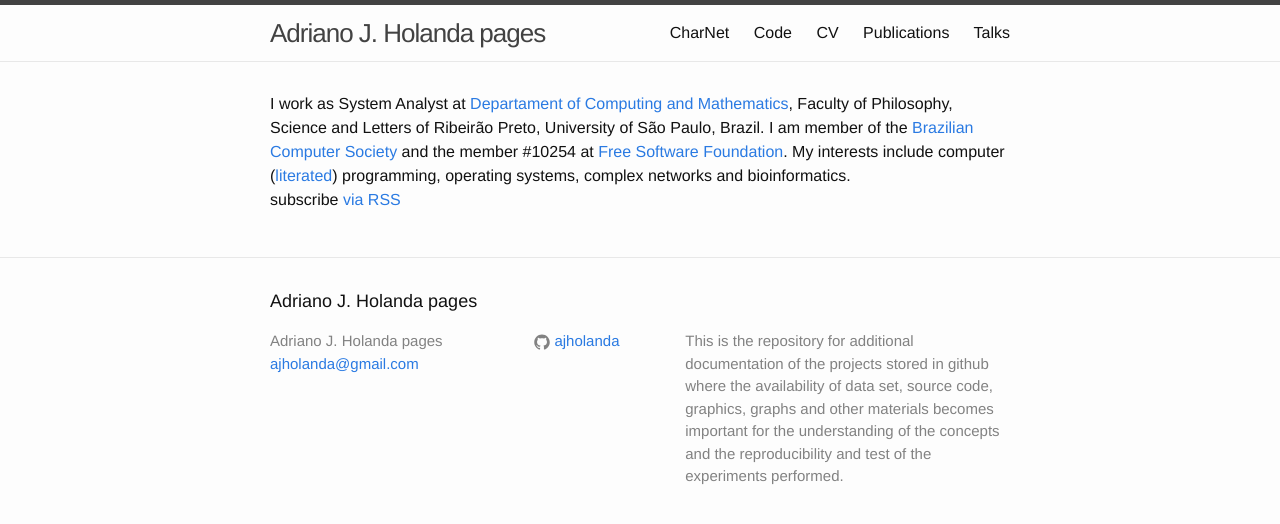
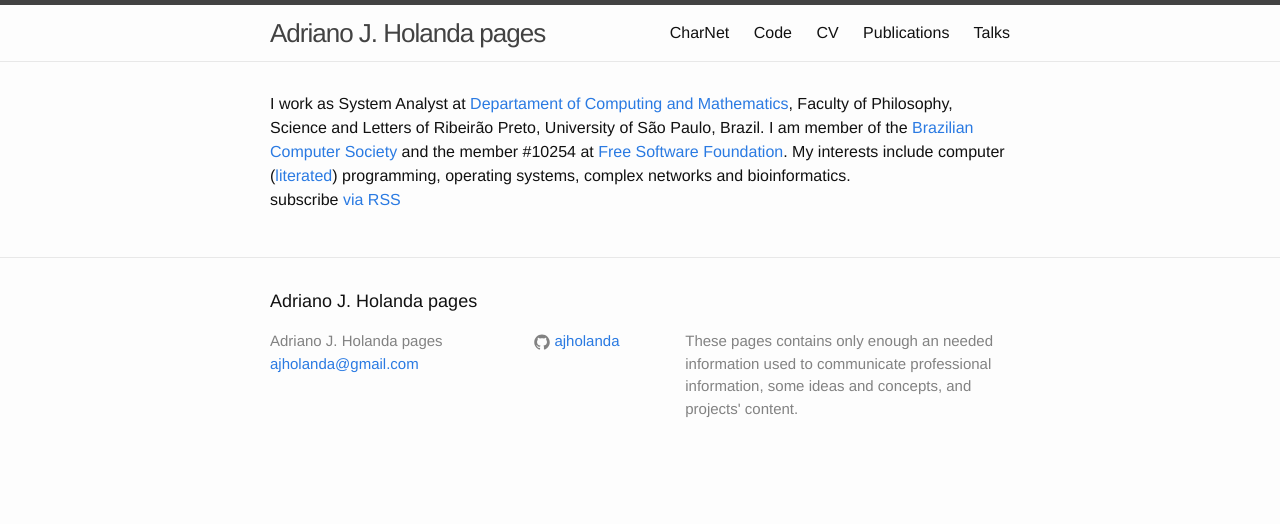
Before and after one commit to ajholanda/ajholanda.github.io, a Jekyll site: the page built from index.html, in a window 1280 px wide. Shown: the top 524 px of the page. Built offline with Jekyll 4.4.1, drawn with Linux system fonts in a browser that asks for light colours.

Commit message:
modify description

```diff
--- a/_config.yml
+++ b/_config.yml
@@ -9,11 +9,8 @@
 title: Adriano J. Holanda pages
 email: ajholanda@gmail.com
 description: > # this means to ignore newlines until "baseurl:"
-  This is the repository for additional documentation of the projects
-  stored in github where the availability
-  of data set, source code, graphics, graphs and other materials
-  becomes important for the understanding of the concepts and
-  the reproducibility and test of the experiments performed.
+  These pages contains only enough an needed information used to communicate
+  professional information, some ideas and concepts, and projects' content.
 baseurl: "" # the subpath of your site, e.g. /blog
 url: "http://ajholanda.github.io" # the base hostname & protocol for your site
 github_username:  ajholanda
```
